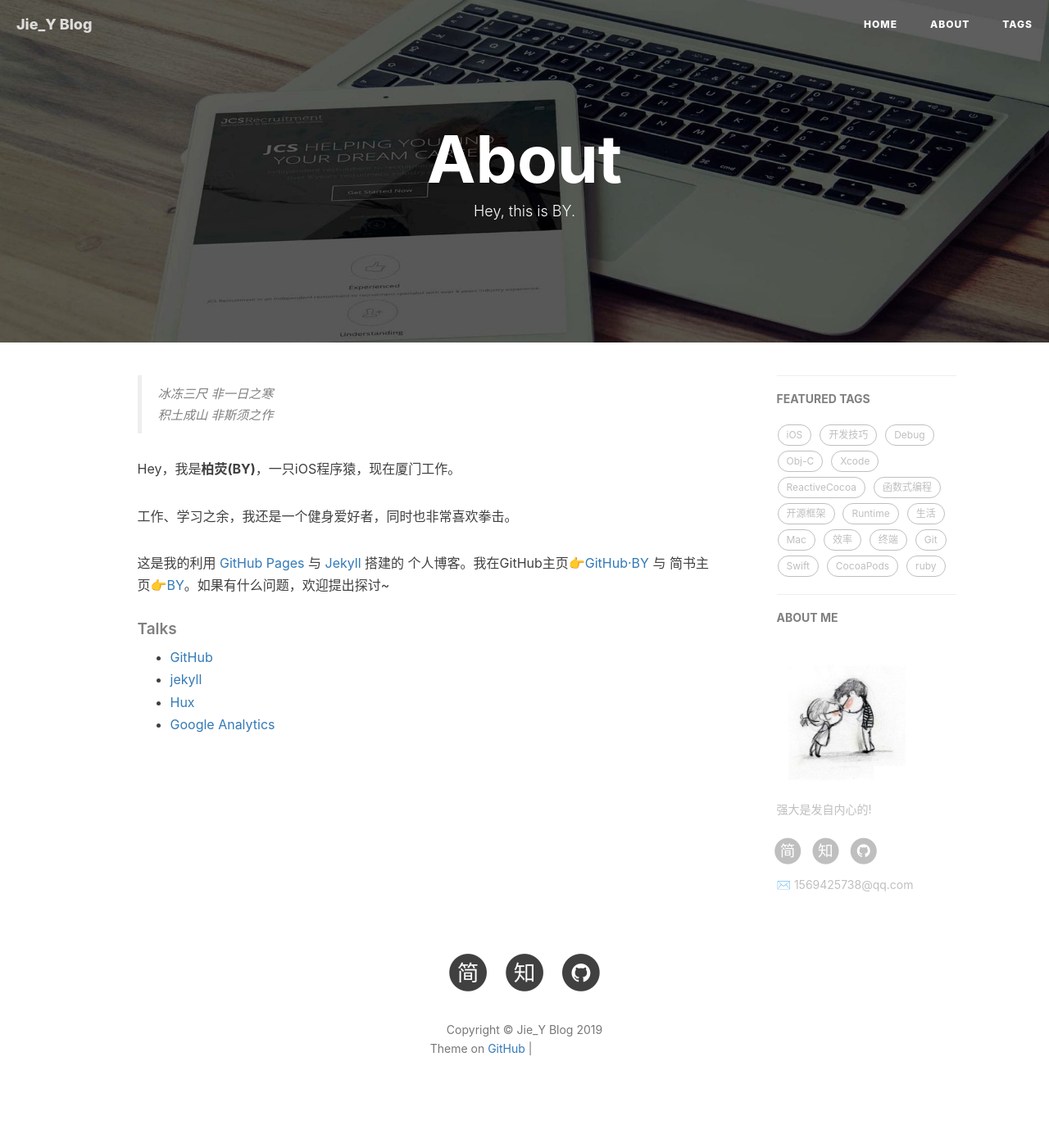
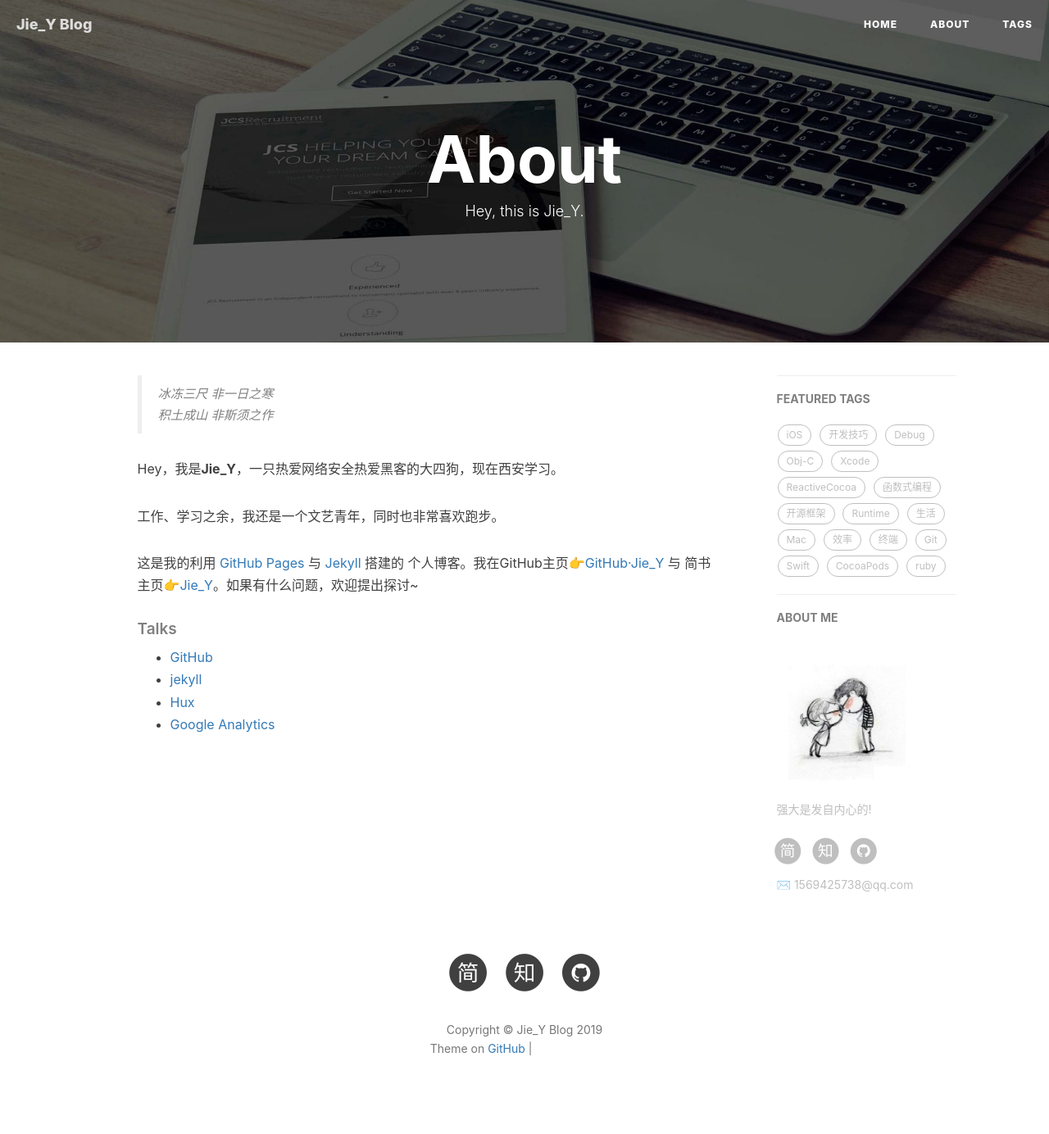
Before and after one commit to hjyuan/hjyuan.github.io, a Jekyll site: the page built from about.html, in a window 1280 px wide. Shown: the whole page at 82% size. Built offline with Jekyll 4.4.1, drawn with Linux system fonts in a browser that asks for light colours; nearby versions of some CDN libraries; comment, search, counter and statistics services are not loaded; grey boxes are pictures that could not be loaded.

Commit message:
2
Co-Authored-By: Jie_Y <hjyuan@users.noreply.github.com>

```diff
--- a/about.html
+++ b/about.html
@@ -1,7 +1,7 @@
 ---
 layout: page
 title: "About"
-description: "Hey, this is BY."
+description: "Hey, this is Jie_Y."
 header-img: "img/post-bg-rwd.jpg"
 ---
 
@@ -18,11 +18,11 @@
     <blockquote><p>冰冻三尺 非一日之寒<br>
     积土成山 非斯须之作</p></blockquote>
 
-    <p>Hey，我是<strong>柏荧(BY)</strong>，一只iOS程序猿，现在厦门工作。</p>
+    <p>Hey，我是<strong>Jie_Y</strong>，一只热爱网络安全热爱黑客的大四狗，现在西安学习。</p>
 
-    <p>工作、学习之余，我还是一个健身爱好者，同时也非常喜欢拳击。</p>
+    <p>工作、学习之余，我还是一个文艺青年，同时也非常喜欢跑步。</p>
 
-    <p>这是我的利用 <a href="https://pages.github.com/">GitHub Pages</a> 与 <a href="http://jekyll.com.cn/">Jekyll</a> 搭建的 个人博客。我在GitHub主页<a href="https://github.com/qiubaiying">👉GitHub·BY</a> 与 简书主页<a href="https://http://www.jianshu.com/u/e71990ada2fd">👉BY</a>。如果有什么问题，欢迎提出探讨~</p>
+    <p>这是我的利用 <a href="https://pages.github.com/">GitHub Pages</a> 与 <a href="http://jekyll.com.cn/">Jekyll</a> 搭建的 个人博客。我在GitHub主页<a href="https://github.com/hjyuan">👉GitHub·Jie_Y</a> 与 简书主页<a href="https://http://www.jianshu.com/u/8cb0d523af1f">👉Jie_Y</a>。如果有什么问题，欢迎提出探讨~</p>
 
     <p></p>
 
@@ -41,9 +41,9 @@
     <blockquote><p>Yet another iOS Developer. <br>
     Yet another Life-long Student.</p></blockquote>
 
-    <p>Hi, I am <strong>Baiying Qiu</strong>，you can call me <strong>BY</strong>. I am an iOS software engineer and currently working in Xiamen</p>
+    <p>Hi, I am <strong>Jie_Y</strong>，you can call me <strong>Jie_Y</strong>. I am an iOS software engineer and currently working in Xian</p>
 
-    <p>This is my personal blog, through making Github Pages and Jekyll.My GitHub  👉 <a href="http://github.com/qiubaiying">Github·BY</a>.</p>
+    <p>This is my personal blog, through making Github Pages and Jekyll.My GitHub  👉 <a href="http://github.com/hjyuan">Github·Jie_Y</a>.</p>
 
     <p>I am a sports enthusiast, I like fitness, running and boxing.</p>
 
```
Also changed, not shown: img/about-BY-gentle.jpg (deleted).
